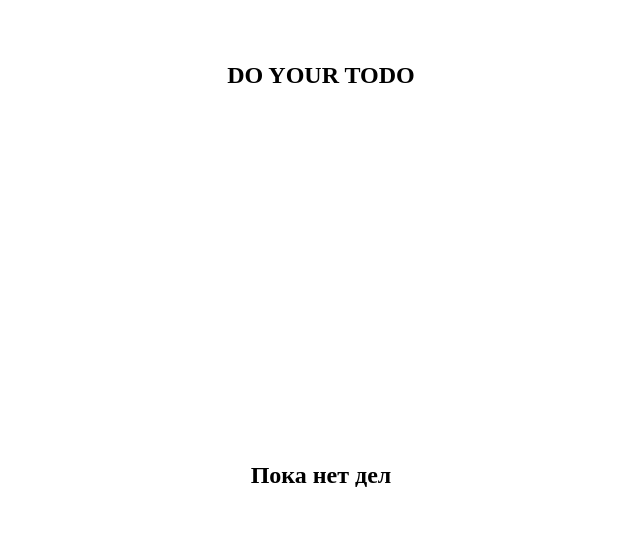
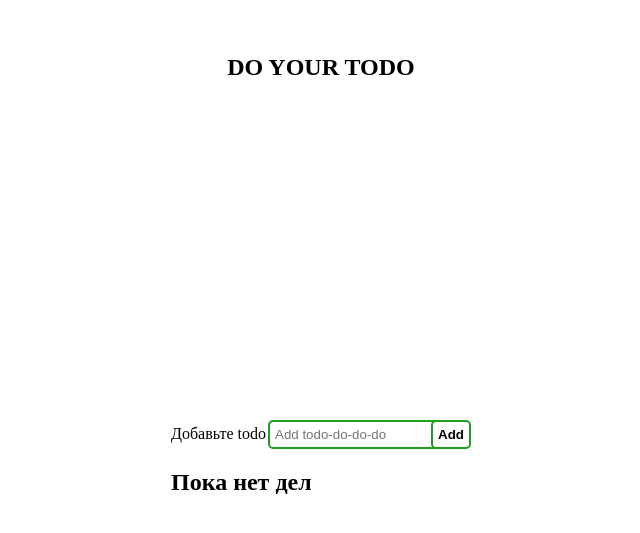
Before and after one commit to fedorukvl/react-to-do-app, a React (Create React App) app: page / in a window 1280 px wide. Shown: the part 115-648 px from the top of the page, without its empty margins (319-959 px from the left). Built offline with nearby package versions, Linux system fonts and the light colour scheme.

Commit message:
Компонент AddTodo ипортирован в проект

```diff
--- a/src/App.js
+++ b/src/App.js
@@ -1,5 +1,5 @@
 import React,{useState} from 'react';
-import {TodoList} from './Components'
+import {AddTodo, TodoList} from './Components'
 import './App.css';
 
 function App() {
@@ -10,6 +10,7 @@ function App() {
         <span className="app__header-title">DO YOUR TODO</span>
       </header>
       <main>
+      <AddTodo/>
       {
         todoList.length ? <TodoList todoList={todoList}/> : <h2>Пока нет дел</h2>
       }
```
